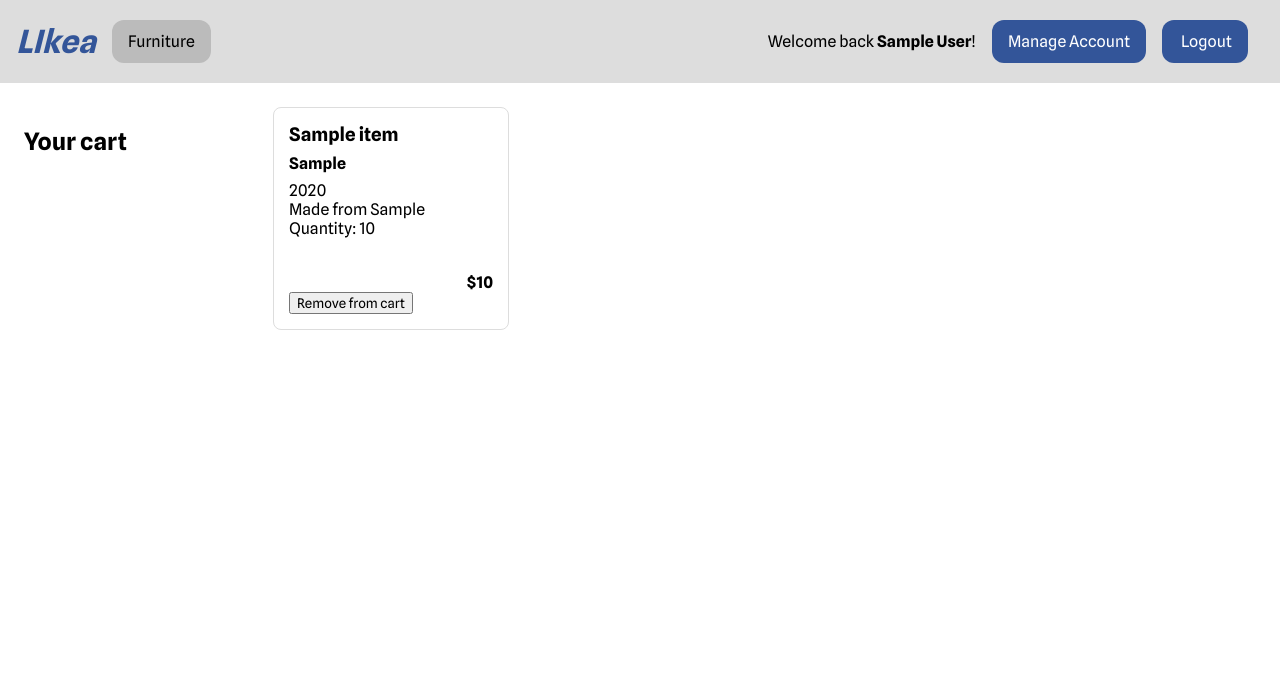
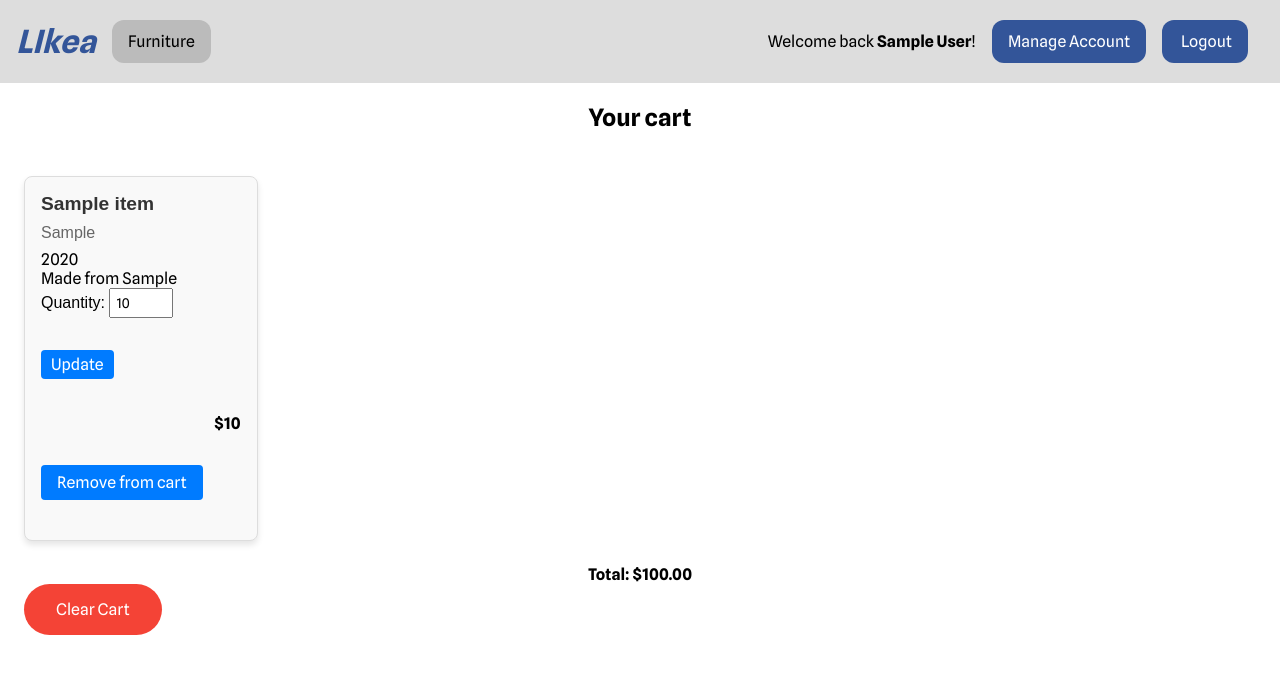
Before and after one commit to PixelFrosty/LIkea, a PHP site: page /cart.php in a window 1280 px wide. Shown: the top 674 px of the page. Run offline with PHP 8.4, Linux system fonts and the light colour scheme; the visitor is signed in with stand-in values (Sample User, id 1); tables that the repository leaves empty hold one stand-in row (values such as "Sample post").

Commit message:
finished cartPage

```diff
--- a/cart.php
+++ b/cart.php
@@ -1,6 +1,6 @@
 <?php
 session_start();
-$cssfile = "browser.css";
+$cssfile = "cart.css";
 include 'header.php';
 
 if (!isset($_SESSION['id'])) {
@@ -15,6 +15,25 @@ $mysql_dbname = "likeadb";
 $conn = new mysqli($mysql_servername, $mysql_username, $mysql_password, $mysql_dbname) or die("Connection failed: %s\n". $conn -> error);
 
 $userID = $_SESSION['id'];
+
+if (isset($_POST['update_quantity'])) {
+    $itemID = $_POST['itemID'];
+    $newQuantity = $_POST['quantity'];
+    $updateQuery = "UPDATE cart SET quantity = $newQuantity WHERE userID = $userID AND itemID = $itemID";
+    $conn->query($updateQuery);
+}
+
+if (isset($_POST['remove_item'])) {
+    $itemID = $_POST['itemID'];
+    $deleteQuery = "DELETE FROM cart WHERE userID = $userID AND itemID = $itemID";
+    $conn->query($deleteQuery);
+}
+
+if (isset($_POST['clear_cart'])) {
+    $clearQuery = "DELETE FROM cart WHERE userID = $userID";
+    $conn->query($clearQuery);
+}
+
 $itemQuery = <<<EOT
 SELECT
     i.itemID,
@@ -35,19 +54,32 @@ WHERE
 EOT;
 
 $items = $conn->query($itemQuery);
+$totalPrice = 0;
 ?>
+
+<div class='ch_container'>
+    <h2 class='center-header'>Your cart</h2>
+</div>
 
 <div id="item_list">
     <?php
-    echo "<h2>Your cart</h2>";
     if ($items->num_rows > 0) {
         while ($row = $items->fetch_assoc()) {
+            $itemTotalPrice = $row['sale_price'] * $row['item_quantity'];
+            $totalPrice += $itemTotalPrice;
+
             echo "<div id='item'>";
             echo "<h3>".$row['item_name']."</h3>";
             echo "<h4>".$row['brand']."</h4>";
             echo $row['year']."<br>";
             echo "Made from ".$row['material']."<br>";
-            echo "Quantity: ".$row['item_quantity']."<br>";
+
+            echo "<form method='POST' action='cart.php' style='display: inline;'>";
+            echo "Quantity: <input type='number' name='quantity' value='".$row['item_quantity']."' min='1' required style='width: 50px; padding: 5px;'>";
+            echo "<input type='hidden' name='itemID' value='".$row['itemID']."'>";
+            echo "<button type='submit' name='update_quantity' id='button' style='padding: 5px 10px;'>Update</button>";
+            echo "</form>";
+
             echo "<div id='price'>";
             if ($row['sale'] < 1) {
                 echo "<b id='sale'>$".$row['sale_price']."</b><br><s>$".$row['originalPrice']."</s><br>";
@@ -55,10 +87,12 @@ $items = $conn->query($itemQuery);
                 echo "<br><b>$".$row['originalPrice']."</b>";
             }
             echo "</div>";
-            echo "<form method='POST' action='remove_from_cart.php'>";
+
+            echo "<form method='POST' action='cart.php'>";
             echo "<input type='hidden' name='itemID' value='".$row['itemID']."'>";
-            echo "<button id='button'>Remove from cart</button>";
+            echo "<button type='submit' name='remove_item' id='button'>Remove from cart</button>";
             echo "</form>";
+
             echo "</div>";
         }
     } else {
@@ -66,3 +100,11 @@ $items = $conn->query($itemQuery);
     }
     ?>
 </div>
+<div class='ch_container'>
+    <div id="total_price">
+        <b>Total: $<?php echo number_format($totalPrice, 2); ?></b>
+    </div>
+</div>
+<form method="POST" action="cart.php">
+    <button type="submit" name="clear_cart" id="clear_cart_button">Clear Cart</button>
+</form>
--- a/css/cart.css
+++ b/css/cart.css
@@ -81,6 +81,7 @@ form #button {
     border-radius: 0.25em;
     cursor: pointer;
     transition: background-color 0.2s;
+    margin-top: 2em;
 }
 
 form #button:hover {
@@ -94,6 +95,31 @@ form #search {
     border: 0.063em solid #ccc;
     border-radius: 0.25em;
 }
-h2 {
-    text-align: center;
+.ch_container {
+    display: flex;
+    justify-content: center;
 }
+#clear_cart_button {
+    background-color: #f44336;
+    color: white;
+    border: none;
+    padding: 1em 2em;
+    font-size: 1em;
+    border-radius: 5em;
+    cursor: pointer;
+    transition: background-color 0.3s ease;
+    margin-left: 1.5em;
+
+}
+
+#clear_cart_button:hover {
+    background-color: #d32f2f;
+}
+
+#clear_cart_button:active {
+    background-color: #b71c1c;
+}
+
+#clear_cart_button:focus {
+    outline: none;
+}
```
